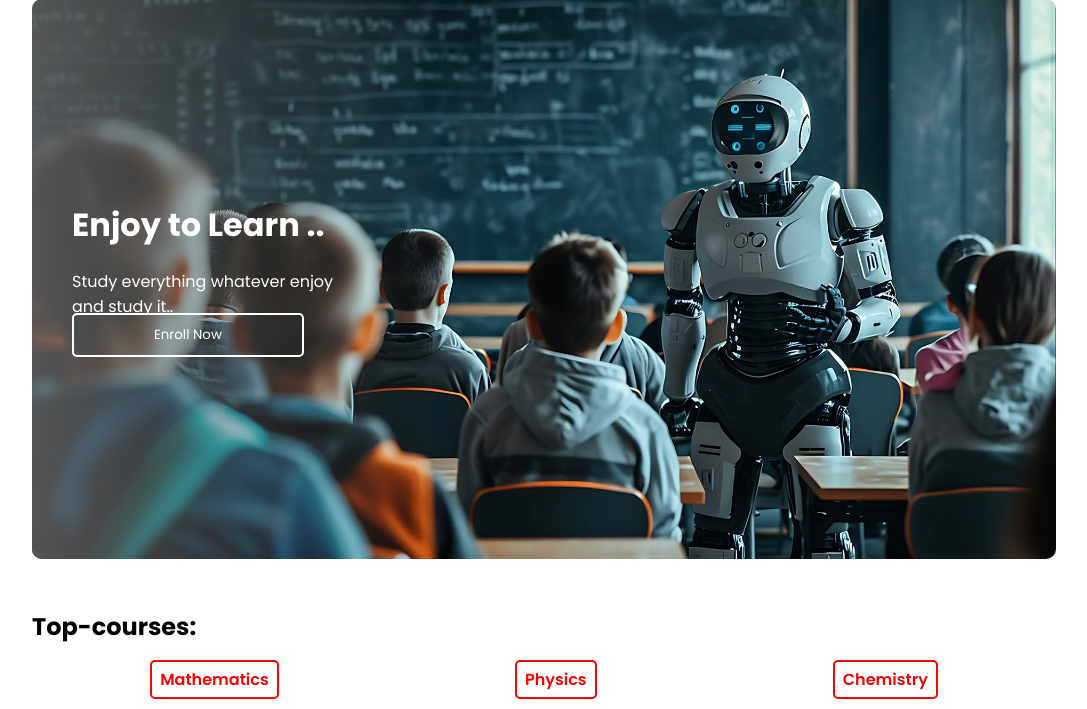
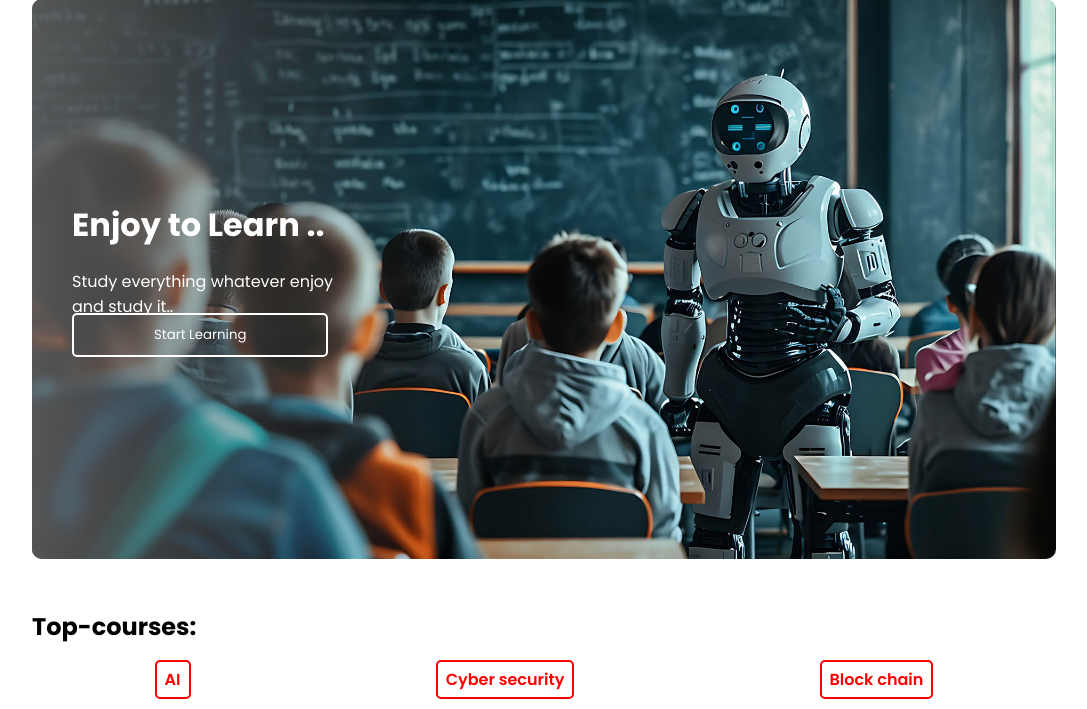
Before and after one commit to sivakaneshh/Learnfinity, a Django app: page / in a window 1280 px wide. Shown: the part 131-840 px from the top of the page, without its empty margins (96-1183 px from the left). Run offline with Django 5.2, Linux system fonts and the light colour scheme; some libraries are stand-ins or nearby versions.

Commit message:
changing some things in home page :)

```diff
--- a/learnfinity/static/css/style.css
+++ b/learnfinity/static/css/style.css
@@ -5,6 +5,7 @@
     box-sizing: border-box;
     font-family:'poppins',sans-serif;
     overflow:hidden;
+    text-decoration:none;
 }
 header{
     width:80vw;
@@ -108,6 +109,7 @@ header .navbar{
     border-radius:5px;
     background: transparent;
     transition:all ease-in-out 3000;
+
 }
 .left-container .content-btn .enroll-btn:hover{
     background-color: red;
@@ -142,3 +144,6 @@ header .navbar{
     background-color: red;
     color:white;
 }
+.content-btn .enroll-btn .font{
+
+}
--- a/learnfinity/templates/index.html
+++ b/learnfinity/templates/index.html
@@ -5,6 +5,7 @@
     <meta charset="UTF-8" />
     <meta name="viewport" content="width=device-width, initial-scale=1.0" />
     <title>Learnfinity</title>
+    <link rel="stylesheet" href="https://cdnjs.cloudflare.com/ajax/libs/font-awesome/6.6.0/css/all.min.css" integrity="sha512-Kc323vGBEqzTmouAECnVceyQqyqdsSiqLQISBL29aUW4U/M7pSPA/gEUZQqv1cwx4OnYxTxve5UMg5GT6L4JJg==" crossorigin="anonymous" referrerpolicy="no-referrer" />
     <link rel="stylesheet" href="{% static 'css/style.css' %}" />
   </head>
   <body>
@@ -29,7 +30,7 @@
             </div>
           </div>
           <div class="content-btn">
-            <button class="enroll-btn">Enroll Now </button>
+            <button class="enroll-btn">Start Learning </button>
           </div>
         </div>
         <div class="right-container">
@@ -46,9 +47,9 @@
         </h1>
         <div class="courses">
           <ul>
-            <li>Mathematics</li>
-            <li>Physics</li>
-            <li>Chemistry</li>
+            <li>AI</li>
+            <li>Cyber security</li>
+            <li>Block chain</li>
           </ul>
         </div>
       </div>
```
